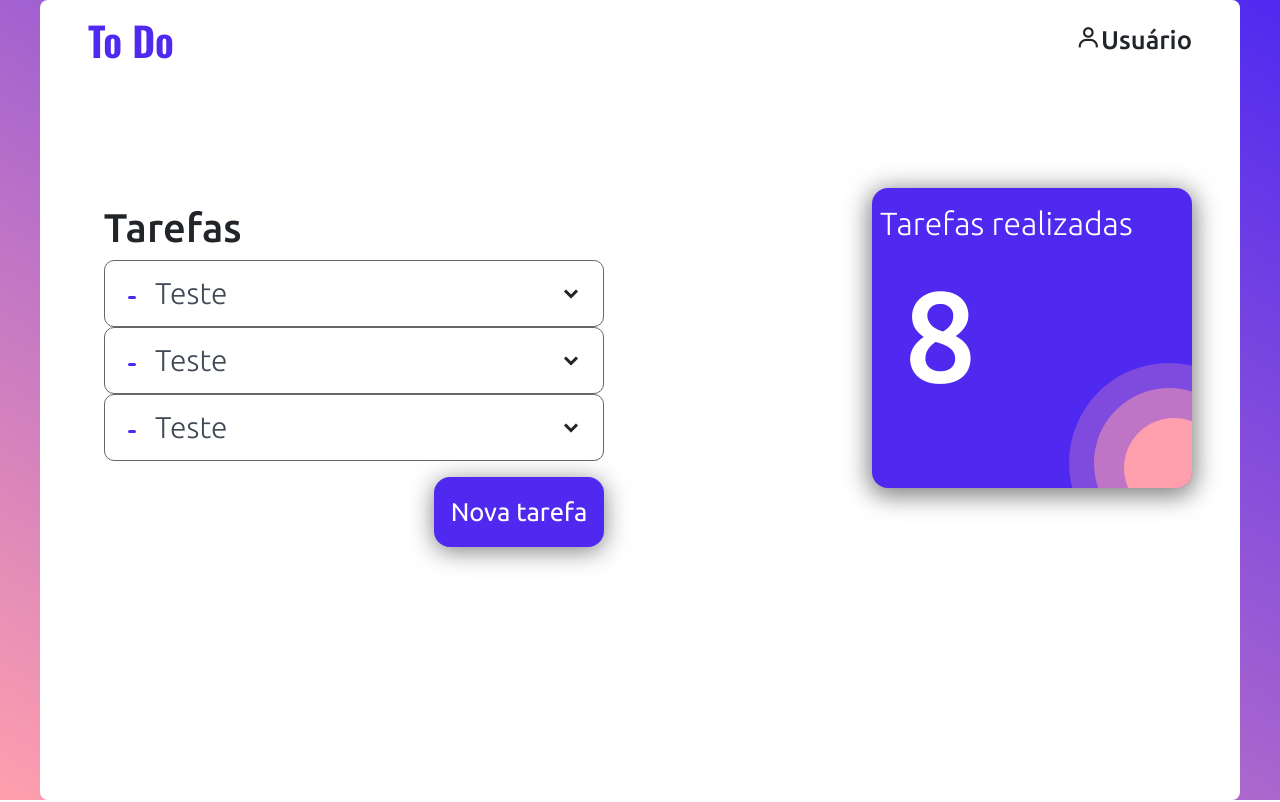
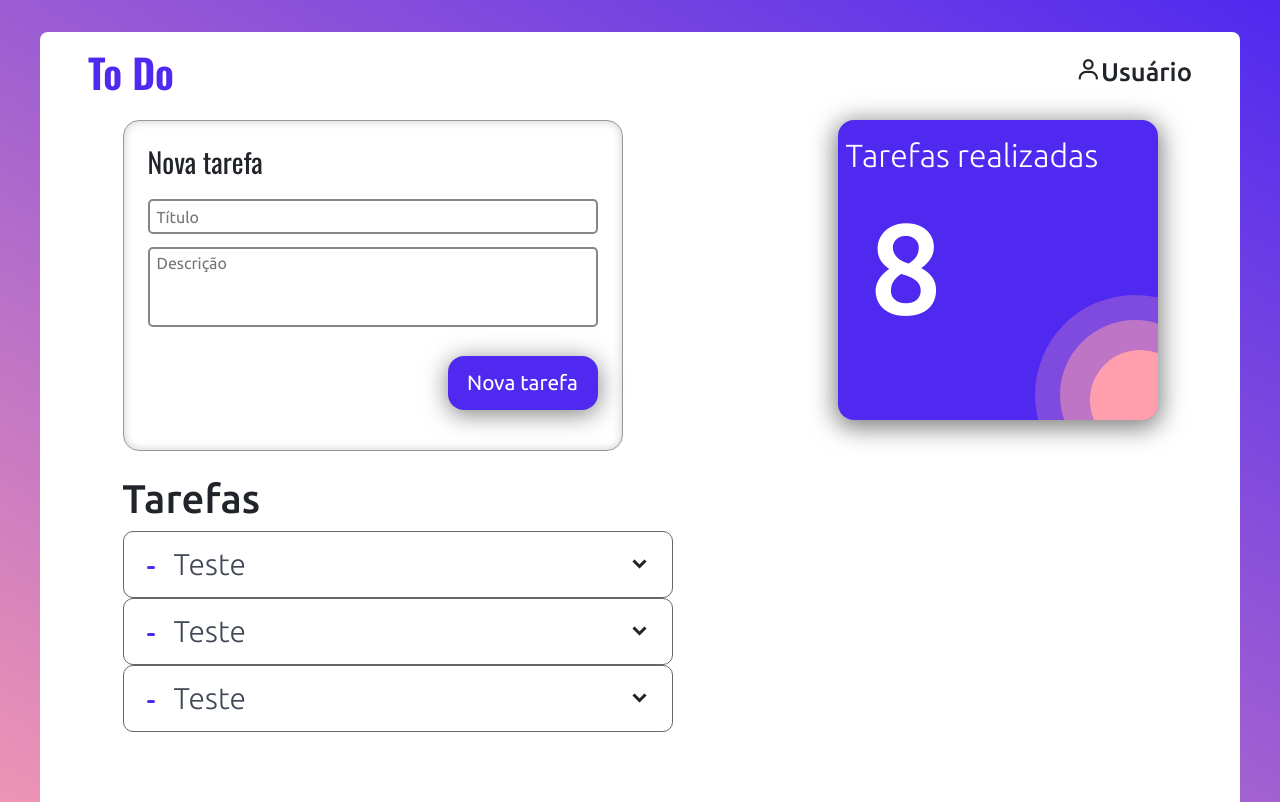
Before and after one commit to ronaldMarquesbr/todo-react, a React (Create React App) app in the folder client/: page /app in a window 1280 px wide. Shown: the top 802 px of the page. Built offline with nearby package versions, Linux system fonts and the light colour scheme; no server answers.

Commit message:
alterações

```diff
--- a/client/src/components/App.js
+++ b/client/src/components/App.js
@@ -31,13 +31,20 @@ function App(props){
 
                 </header>
 
+                <div className='d-flex justify-content-around'>
+
+                    <div className='d-flex flex-column gap-4'>
+
                         <div className='section-task-form'>
 
+                            <h3>Nova tarefa</h3>
 
+                            <input placeholder='Título' />
+                            <textarea placeholder='Descrição'></textarea>
+
+                            <button className='button-new-task'>Nova tarefa</button>
 
                         </div>
-
-                <div className='d-flex mx-5 justify-content-between'>
 
                         <div className='list-section'>
 
@@ -49,7 +56,7 @@ function App(props){
 
                             <List></List>
 
-                        <button className='button-new-task'>Nova tarefa</button>
+                        </div>
 
                     </div>
 
@@ -63,6 +70,8 @@ function App(props){
 
                 </div>
 
+
+
             </div>
 
         </div>
--- a/client/src/components/List.js
+++ b/client/src/components/List.js
@@ -54,7 +54,7 @@ function List(props){
                 <div className='desc-task'>
 
                         <h4>Descrição:</h4>
-                        <p>Lorem Ipsum é simplesmente uma simulação de texto da indústria tipográfica e de impressos, e vem sendo utilizado desde o século XVI,</p>
+                        <p>Lorem Ipsum é simplesmente uma simulação de texto da indústria tipográfica e de impressos, e vem sendo utilizado desde o século XVI</p>
                         <button>Excluir</button>
 
                 </div>
--- a/client/src/styles/check-animation.css
+++ b/client/src/styles/check-animation.css
@@ -16,7 +16,7 @@
   --border-radius: 10px;
 
   height: var(--height);
-  width: 500px;
+  width: 550px;
   padding: 10px 20px 10px 20px;
   background: var(--background);
   border: solid 1px #666;
@@ -117,6 +117,7 @@
     height: 15px;
     width: 15px;
     outline: none;
+    padding: 10px;
     border: 0;
     margin: 0 15px 0 0;
     cursor: pointer;
--- a/client/src/styles/style_app.css
+++ b/client/src/styles/style_app.css
@@ -13,8 +13,9 @@
 .container-app{
     background-color: white;
     border-radius: .5rem;
-    margin: auto;
-    min-height: 800px;
+    margin: 2rem 0;
+    padding-bottom: 2rem;
+    min-height: 900px;
     width: var(--width-corpo);
     z-index: 2;
 }
@@ -39,13 +40,82 @@
 }
 
 .section-task-form{
-    height: 100px;
-    width: 80%;
+    border: solid 1px rgba(0, 0, 0, .4);
+    border-radius: 1rem;
+    box-shadow: inset 0 0 10px rgba(0, 0, 0, .2);
+    padding: 1.5rem;
+    display: flex;
+    flex-direction: column;
+    row-gap: .8rem;
+    height: fit-content;
+    width: 500px;
+}
+
+.section-task-form h3{
+    font-family: 'oswald';
+}
+
+.section-task-form input, .section-task-form textarea{
+    text-indent: 5px;
+    border: solid 2px rgb(134, 134, 134);
+    border-radius: 5px;
+    outline: none;
+    transition: all .1s;
+    font-family: 'Ubuntu', Arial, Helvetica, sans-serif;
+}
+
+.section-task-form input:focus, .section-task-form textarea:focus{
+    border: solid 2px var(--cor-secundaria);
+    outline: solid 3px var(--cor-terciaria);
+}
+
+.section-task-form input{
+    height: 35px;
+}
+
+.section-task-form textarea{
+    height: 80px;
+    resize: none;
+}
+
+.button-new-task{
+    align-self: flex-end;
+    background-color: var(--cor-principal);
+    box-shadow: 0 .25rem 1.5rem rgba(0, 0, 0, .5);
+    position: relative;
+    border: none;
+    border-radius: 1rem;
+    margin: 1rem 0;
+    padding: .7rem 1rem;
+    color: white;
+    font-family: 'ubuntu';
+    font-size: 1.3rem;
+    transition: all .5s;
+    overflow: hidden;
+    width: 150px;
+}
+
+.button-new-task::after{
+    content: '+';
+    font-size: 2rem;
+    position: absolute;
+    top: 5%;
+    left: 110%;
+    transform: translateX(50%);
+    transition: left .5s ease-in-out;
+}
+
+.button-new-task:hover{
+    text-indent: -250%;
+}
+
+.button-new-task:hover::after{
+    left: 55%;
 }
 
 .list-section{
-    padding: 1rem;
-
+    width: fit-content;
+    overflow: hidden !important;
 }
 
 .header-list-section{
@@ -57,41 +127,6 @@
 .titulo-tarefas{
     font-family: 'Ubuntu';
     font-size: 2.5rem;
-}
-
-.button-new-task{
-    background-color: var(--cor-principal);
-    box-shadow: 0 .25rem 1.5rem rgba(0, 0, 0, .5);
-    position: relative;
-    border: none;
-    border-radius: 1rem;
-    margin: 1rem 0;
-    padding: 1rem;
-    float: right;
-    color: white;
-    font-family: 'ubuntu';
-    font-size: 1.6rem;
-    transition: all .5s;
-    overflow: hidden;
-    width: 170px;
-}
-
-.button-new-task::after{
-    content: '+';
-    font-size: 2rem;
-    position: absolute;
-    top: 15%;
-    left: 110%;
-    transform: translateX(50%);
-    transition: left .5s ease-in-out;
-}
-
-.button-new-task:hover{
-    text-indent: -250%;
-}
-
-.button-new-task:hover::after{
-    left: 55%;
 }
 
 .counter-card{
```
Lines whose indentation alone changed are shown as unchanged.
